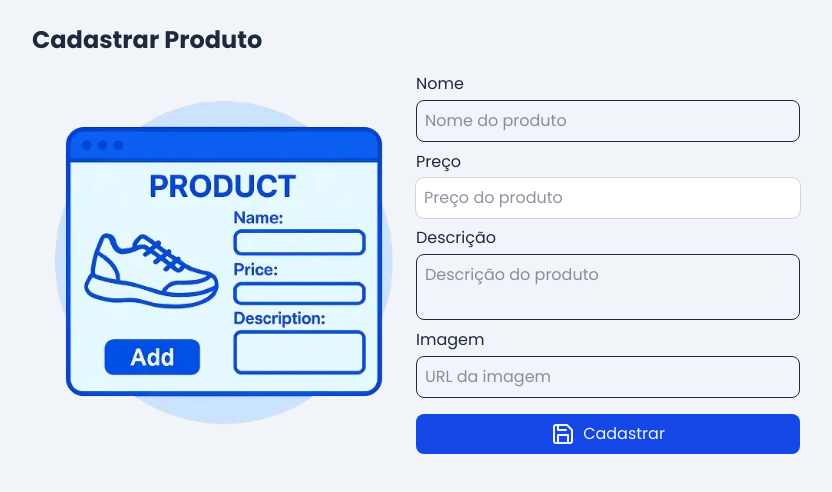
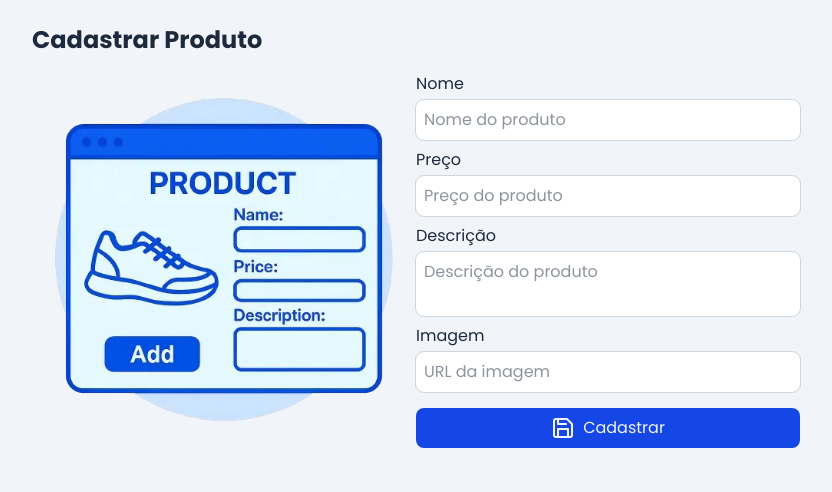
Before and after one commit to matheuspbmarques/thera-teste-frontend, a Next.js app: page /products/create in a window 1280 px wide. Shown: the top 492 px of the page, without its empty margins (224-1056 px from the left). Built offline with nearby package versions, Linux system fonts and the light colour scheme.

Commit message:
change: style

```diff
--- a/src/components/form/InputText.tsx
+++ b/src/components/form/InputText.tsx
@@ -28,7 +28,7 @@ export default function InputText ({
                 type="text"
                 placeholder={placeholder}
                 {...register}
-                className="border border-slate-800 p-2 rounded-lg outline-blue-700"
+                className="bg-white p-2 rounded-lg outline outline-gray-300 hover:outline-black focus:outline-blue-700 duration-300"
                 style={errorMessages ? inputError : undefined}
             />
             { renderErrorMessages }
--- a/src/components/form/Textarea.tsx
+++ b/src/components/form/Textarea.tsx
@@ -25,7 +25,7 @@ export default function TextArea ({
             {label && <label htmlFor={ id }>{ label }</label>}
             <textarea
                 {...register}
-                className={`border border-slate-800 rounded-lg p-2 outline-blue-700 resize-none`}
+                className={`bg-white p-2 rounded-lg resize-none outline outline-gray-300 hover:outline-black focus:outline-blue-700 duration-300`}
                 style={errorMessages ? inputError : undefined}
                 placeholder={placeholder}
             ></textarea>
```
